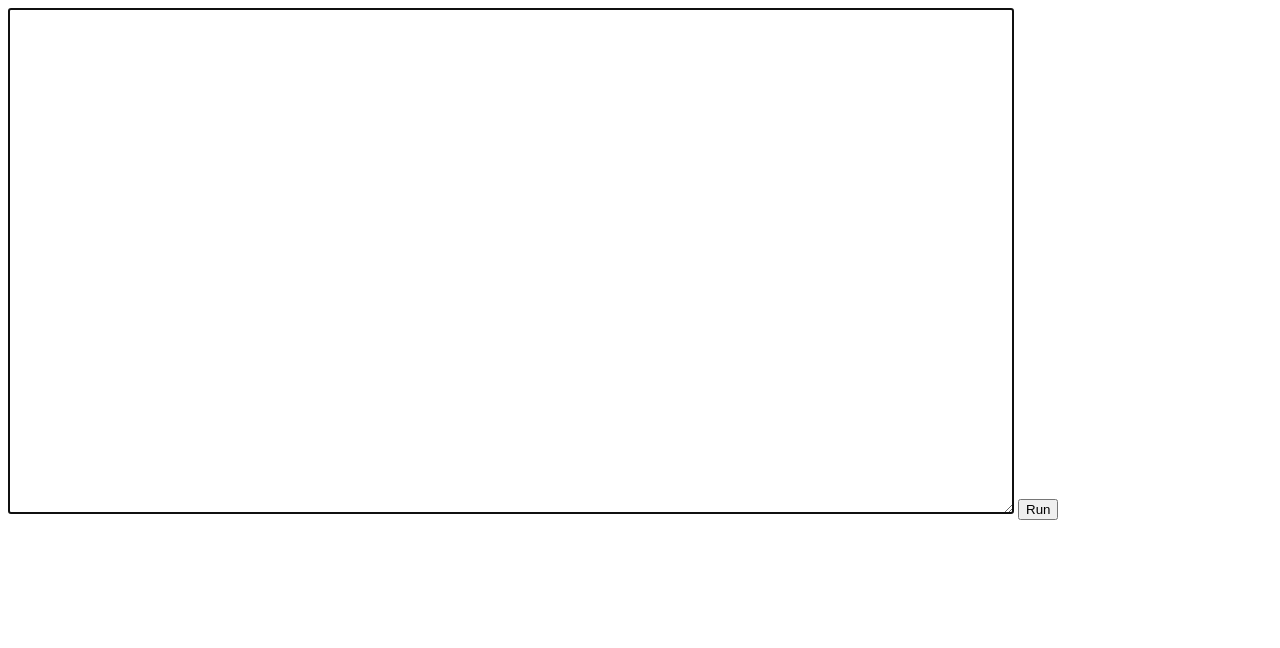
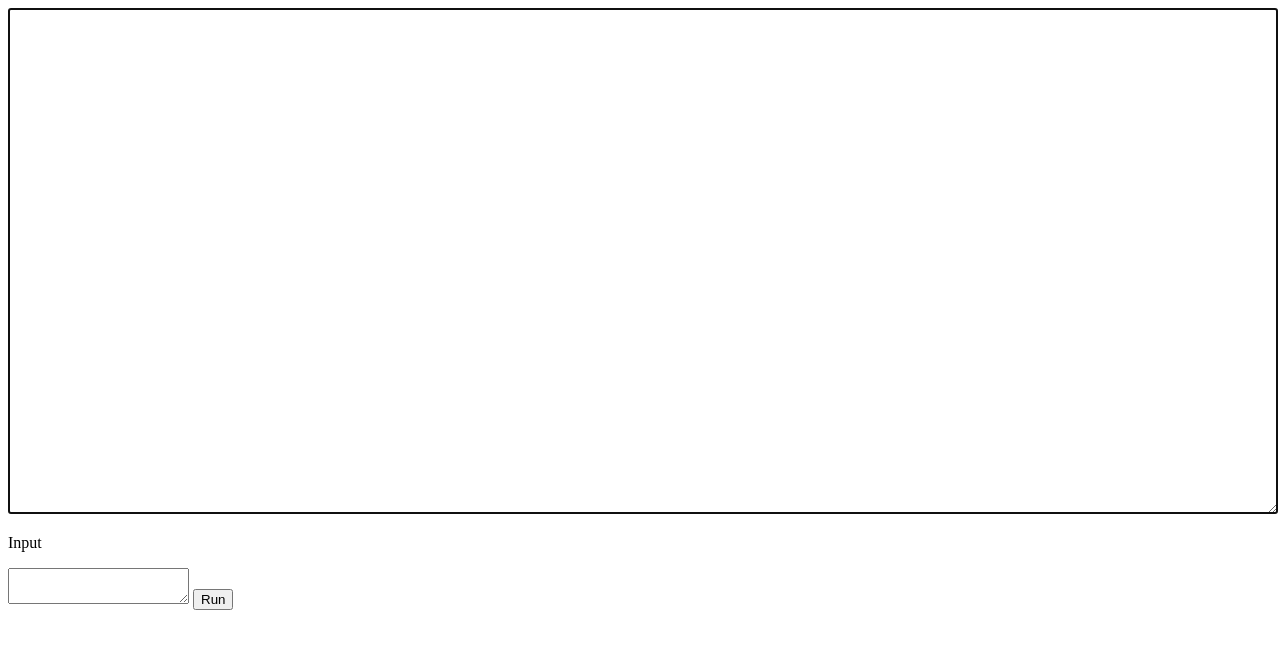
Before and after one commit to onlymx13/Independence-programming-language, a plain HTML site: page index.html in a window 1280 px wide. Drawn offline with Linux system fonts and the light colour scheme.

Commit message:
Add input text area

```diff
--- a/index.html
+++ b/index.html
@@ -4,9 +4,11 @@
 <script src='main.js'> </script>
 </head>
 <body>
-<textarea style='width:1000px; height:500px' autofocus = 'true'></textarea>
+<textarea style='width:100%; height:500px' autofocus = 'true'></textarea>
+<p>Input</p>
+<textarea style='width=100%' id='input'></textarea>
 <button>Run</button>
 <p id='error' style='color:red'></p>
-<p style='width:100%' id='output'></textarea>
+<p style='width:100%' id='output'></p>
 </body>
 </html>
```
